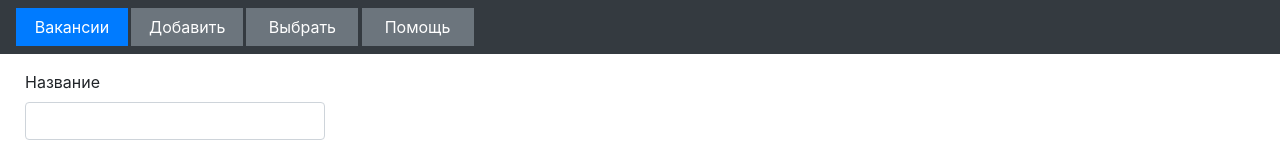
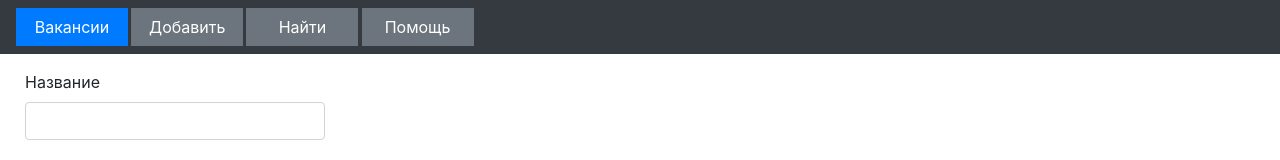
Before and after one commit to cherepakhin/tutorial_frontend, a React (Create React App) app: page /vacancies/page/find in a window 1280 px wide. Shown: the top 160 px of the page. Built offline with nearby package versions, Linux system fonts and the light colour scheme.

Commit message:
doSelectVacancy() { this.props.router.navigate('/vacancies'); }

```diff
--- a/src/App.js
+++ b/src/App.js
@@ -57,7 +57,7 @@ export default class App extends Component {
 {/*                     this.props.router.navigate('/vacancies/add');*/}
                       window.location.href='/vacancies/page/find';
                       }}
-                >Выбрать</button>
+                >Найти</button>
 
             <a className="btn btn-secondary btn-7em margin-left-space"
                 type="button"
--- a/src/components/find_vacancy.js
+++ b/src/components/find_vacancy.js
@@ -40,7 +40,10 @@ class FindVacancy extends Component {
 
   doSelectVacancy() {
     //TODO
-    this.doCancel();
+    console.log(JSON.stringify(this.state));
+    // пример: {"title":"","description":"","status":"in_work"}
+
+    this.props.router.navigate('/vacancies');
   }
 
   doCancel() {
@@ -79,7 +82,7 @@ class FindVacancy extends Component {
             </div>
             <div className="form-group">
               <label htmlFor="status_select">Состояние:</label>
-              <select id="status_select" className="form-control" value={"Все"} onChange={this.handleChangeStatus}>
+              <select id="status_select" className="form-control" value={this.state.status} onChange={this.handleChangeStatus}>
                 <option value="all">Все</option>
                 <option value="in_work">В работе</option>
                 <option value="in_plan">Не откликался</option>
```
Also changed, not shown: package.json (+3 -5 lines).
